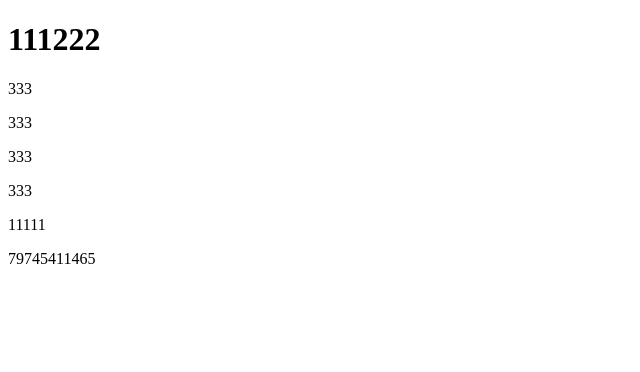
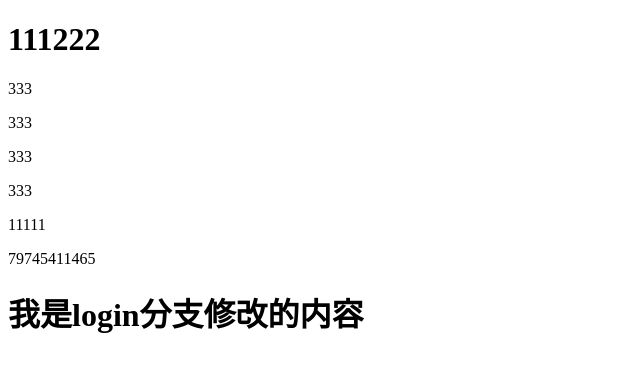
Before and after one commit to MomentRing/my-project02, a plain HTML site: page index.html in a window 1280 px wide. Shown: the whole page, without its empty margins (0-640 px from the left). Drawn offline with Linux system fonts and the light colour scheme.

Commit message:
修改Index.html

```diff
--- a/index.html
+++ b/index.html
@@ -16,6 +16,7 @@
     <p>333</p>
     <p>11111</p>
     <p>79745411465</p>
+    <h1>我是login分支修改的内容</h1>
     <script src="./index.js"></script>
 </body>
 </html>
```
